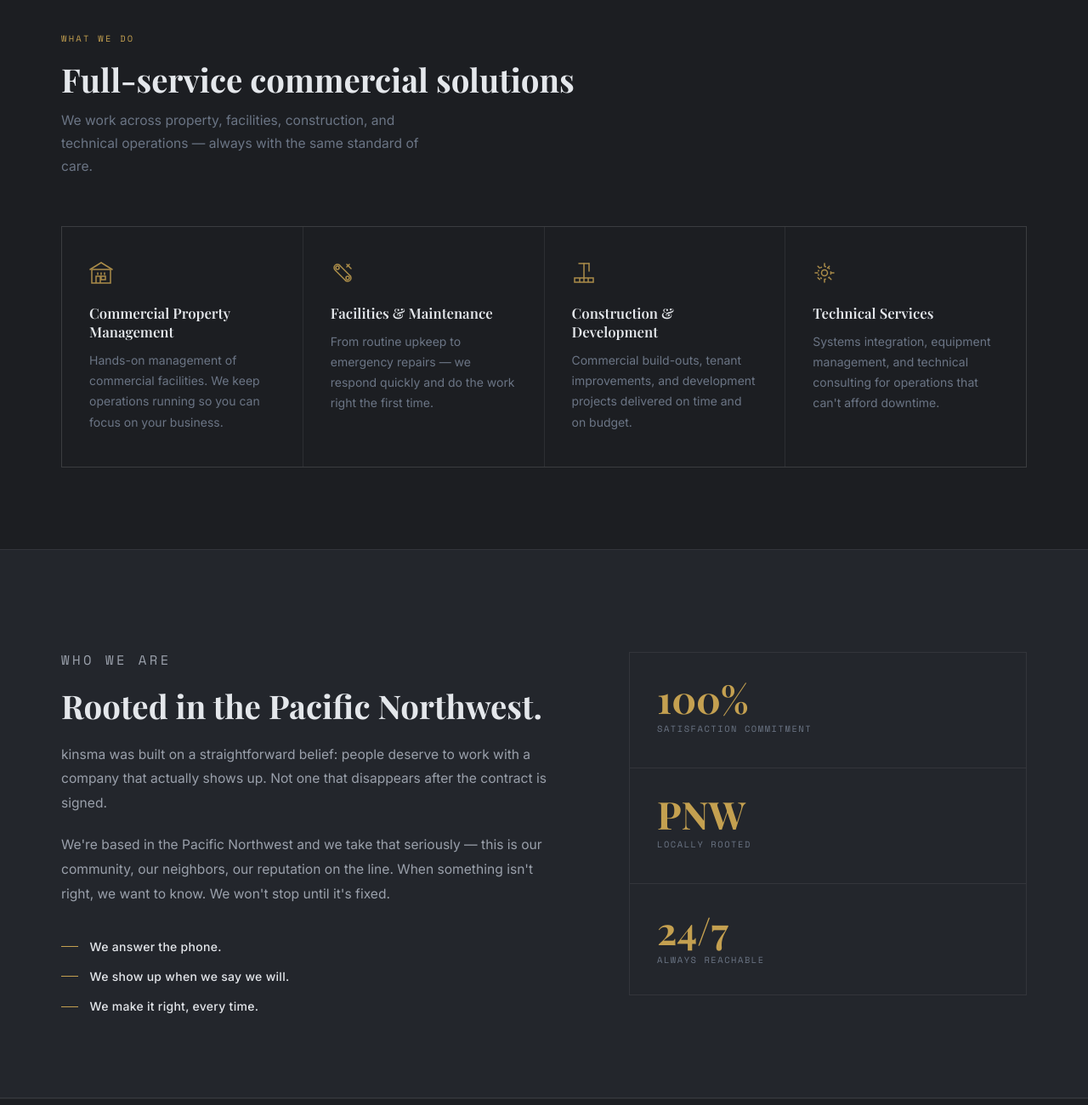
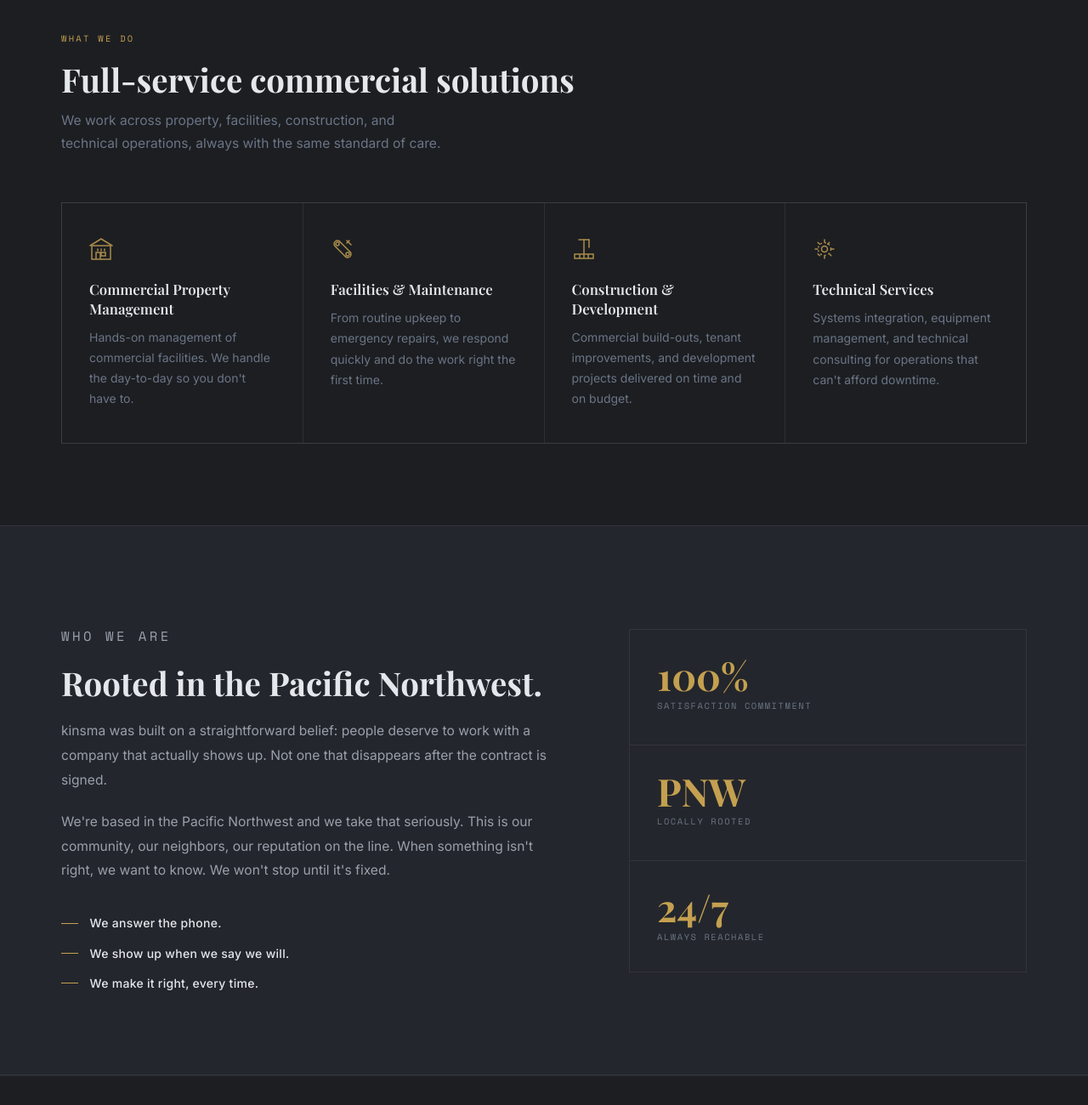
Before and after one commit to jordan-kinsma/kinsma-website, a plain HTML site: page index.html in a window 1280 px wide. Shown: the part 860-2160 px from the top of the page at 85% size. Drawn offline with nearby package versions, Linux system fonts and the light colour scheme.

Commit message:
Copy: remove em-dashes and a generic phrase (de-AI the tone)

```diff
--- a/index.html
+++ b/index.html
@@ -3,7 +3,7 @@
 <head>
   <meta charset="UTF-8" />
   <meta name="viewport" content="width=device-width, initial-scale=1.0" />
-  <title>kinsma — Pacific Northwest</title>
+  <title>kinsma - Pacific Northwest</title>
   <meta name="description" content="kinsma provides commercial property management, facilities services, and technical solutions across the Pacific Northwest." />
   <link rel="preconnect" href="https://fonts.googleapis.com" />
   <link rel="preconnect" href="https://fonts.gstatic.com" crossorigin />
@@ -51,7 +51,7 @@
       <div class="services-header">
         <p class="section-label">What We Do</p>
         <h2 class="section-title">Full-service commercial solutions</h2>
-        <p class="section-sub">We work across property, facilities, construction, and technical operations — always with the same standard of care.</p>
+        <p class="section-sub">We work across property, facilities, construction, and technical operations, always with the same standard of care.</p>
       </div>
       <div class="services-grid">
         <div class="service-card">
@@ -67,7 +67,7 @@
             </svg>
           </div>
           <h3>Commercial Property Management</h3>
-          <p>Hands-on management of commercial facilities. We keep operations running so you can focus on your business.</p>
+          <p>Hands-on management of commercial facilities. We handle the day-to-day so you don't have to.</p>
         </div>
         <div class="service-card">
           <div class="service-icon">
@@ -80,7 +80,7 @@
             </svg>
           </div>
           <h3>Facilities &amp; Maintenance</h3>
-          <p>From routine upkeep to emergency repairs — we respond quickly and do the work right the first time.</p>
+          <p>From routine upkeep to emergency repairs, we respond quickly and do the work right the first time.</p>
         </div>
         <div class="service-card">
           <div class="service-icon">
@@ -119,7 +119,7 @@
         <p class="section-label">Who We Are</p>
         <h2 class="section-title">Rooted in the Pacific Northwest.</h2>
         <p>kinsma was built on a straightforward belief: people deserve to work with a company that actually shows up. Not one that disappears after the contract is signed.</p>
-        <p>We're based in the Pacific Northwest and we take that seriously — this is our community, our neighbors, our reputation on the line. When something isn't right, we want to know. We won't stop until it's fixed.</p>
+        <p>We're based in the Pacific Northwest and we take that seriously. This is our community, our neighbors, our reputation on the line. When something isn't right, we want to know. We won't stop until it's fixed.</p>
         <div class="about-values">
           <div class="value"><span class="value-line"></span><span>We answer the phone.</span></div>
           <div class="value"><span class="value-line"></span><span>We show up when we say we will.</span></div>
@@ -151,7 +151,7 @@
       <div class="contact-text">
         <p class="section-label">Get in Touch</p>
         <h2 class="section-title">Let's talk about what you need.</h2>
-        <p>Whether you have a project in mind or just want to know if we're the right fit — reach out. We'll get back to you promptly and we won't waste your time.</p>
+        <p>Whether you have a project in mind or just want to know if we're the right fit, reach out. We'll get back to you promptly and we won't waste your time.</p>
       </div>
       <div class="contact-card">
         <div class="contact-item">
```
